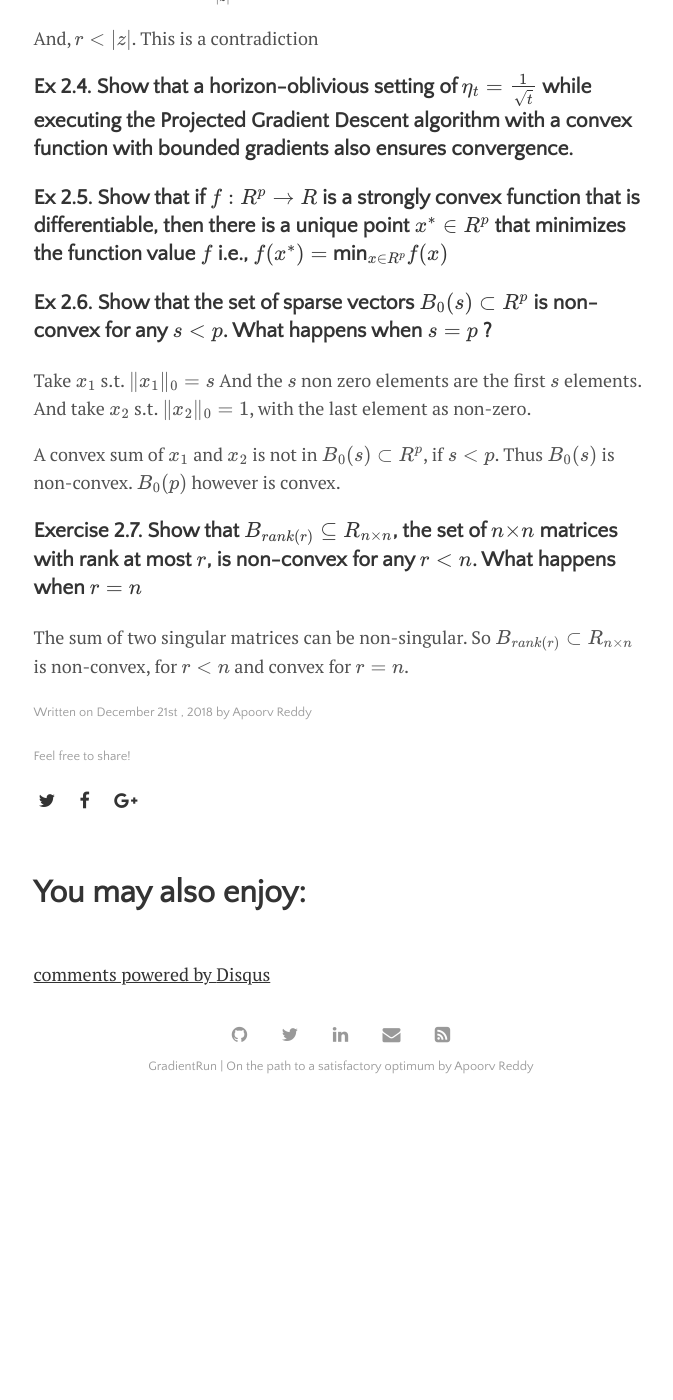
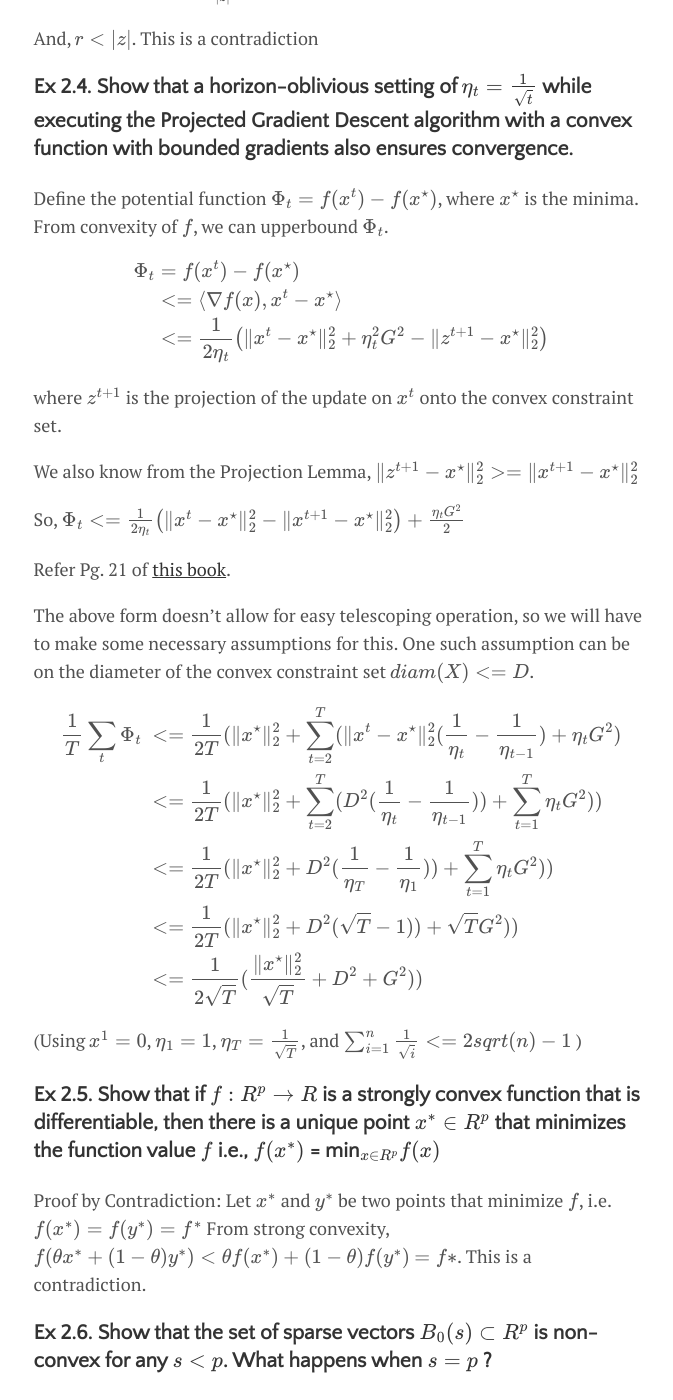
Before and after one commit to apoorvreddy/apoorvreddy.github.io, a Jekyll site: the page built from _posts/2018-22-12-ex-in-noncxopt.md, in a window 1280 px wide and 1400 px high, scrolled down 1438 px. Shown: the whole window, without its empty margins (299-972 px from the left). Built offline with Jekyll 4.4.1, drawn with Linux system fonts in a browser that asks for light colours; formulas are drawn with MathJax 3; comment, search, counter and statistics services are not loaded; before the commit the page ends 2550 px from its top, so only the background shows below that.

Commit message:
Fix contact details and update 1st post

```diff
--- a/_posts/2018-22-12-ex-in-noncxopt.md
+++ b/_posts/2018-22-12-ex-in-noncxopt.md
@@ -5,7 +5,7 @@ date:   2018-12-22 03:00:26 +0530
 categories: non-convex-optimization
 ---
 
-These are my solutions of chapter 2 exercises of this wonderful [primer on non-convex optimization.][PrateekJain-book]
+These are my solutions of chapter 2 exercises of this wonderful [primer on non-convex optimization.][PrateekJainBook]
 
 ### Ex 2.1: Show that strong smoothness does not imply convexity by constructing a nonconvex function $$ f: R^p \rightarrow R $$ that is 1-SS
 
@@ -53,9 +53,39 @@ And, $$ r \lt \lvert z \rvert $$. This is a contradiction
 ### Ex 2.4. Show that a horizon-oblivious setting of $$\eta_t = \frac{1}{\sqrt{t}} $$ while executing the Projected Gradient Descent algorithm with a convex function with bounded gradients also ensures convergence.
 
 
-### Ex 2.5. Show that if $$ f : R^p \rightarrow R $$ is a strongly convex function that is differentiable, then there is a unique point $$ x^* \in R^p $$ that minimizes the function value $$f$$ i.e., $$ f(x^*) = $$ min$$_{x \in R^p} f(x)$$
+Define the potential function $$ \Phi_t = f(x^t) - f(x^\star) $$, where $$x^\star$$ is the minima. From convexity of $$f$$, we can upperbound $$\Phi_t$$.
 
 
+\begin{align}
+\Phi_t &= f(x^t) - f(x^\star) \\\\
+&<= \langle \nabla f(x), x^t - x^\star \rangle \\\\ &<= \frac{1}{2\eta_t} \left( \Vert x^t - x^\star \Vert_2^2 + \eta_t^2G^2 - \Vert z^{t+1} - x^\star \Vert_2^2 \right)
+\end{align}
+
+where $$ z^{t+1} $$ is the projection of the update on $$x^t$$ onto the convex constraint set.
+
+We also know from the Projection Lemma, $$ \Vert z^{t+1} - x^\star \Vert_2^2 >= \Vert x^{t+1} - x^\star \Vert_2^2 $$
+
+So, $$ \Phi_t <= \frac{1}{2\eta_t} \left(\Vert x^{t} - x^\star \Vert_2^2 - \Vert x^{t+1} - x^\star \Vert_2^2 \right) + \frac{\eta_t G^2}{2}$$
+
+Refer Pg. 21 of [this book][PrateekJainBook].
+
+The above form doesn't allow for easy telescoping operation, so we will have to make some necessary assumptions for this. One such assumption can be on the diameter of the convex constraint set $$diam(X) <= D$$.
+
+\begin{align}
+\frac{1}{T}\sum_t \Phi_t \\\\
+&<= \frac{1}{2T}(\Vert x^\star \Vert_2^2 + \sum_{t=2}^{T} ( \Vert x^t - x^\star \Vert_2^2(\frac{1}{\eta_t} - \frac{1}{\eta_{t-1}}) + \eta_t G^2 ) \\\\ &<=  \frac{1}{2T}(\Vert x^\star \Vert_2^2 + \sum_{t=2}^{T} ( D^2(\frac{1}{\eta_t} - \frac{1}{\eta_{t-1}})) + \sum_{t=1}^T \eta_t G^2 )) \\\\ &<= \frac{1}{2T}(\Vert x^\star \Vert_2^2 + D^2(\frac{1}{\eta_T} - \frac{1}{\eta_{1}})) + \sum_{t=1}^T\eta_t G^2 )) \\\\ &<= \frac{1}{2T}(\Vert x^\star \Vert_2^2 + D^2(\sqrt{T} - 1)) + \sqrt{T}G^2 )) \\\\ &<= \frac{1}{2\sqrt{T}}(\frac{\Vert x^\star \Vert_2^2}{\sqrt{T}} + D^2 + G^2 ))
+\end{align}
+
+(Using $$x^1 = 0$$, $$ \eta_1 = 1$$, $$\eta_T = \frac{1}{\sqrt{T}} $$, and $$\sum_{i=1}^{n}\frac{1}{\sqrt{i}} <= 2sqrt(n) - 1 $$ )
+
+
+### Ex 2.5. Show that if $$ f : R^p \rightarrow R $$ is a strongly convex function that is differentiable, then there is a unique point $$ x^* \in R^p $$ that minimizes the function value $$f$$ i.e., $$ f (x^*)$$ = min$$_{x \in R^p} f(x)$$
+
+Proof by Contradiction:
+Let $$x^ *$$ and $$y^*$$ be two points that minimize $$f$$, i.e. $$ f(x^*) = f(y^*) = f^* $$
+From strong convexity, $$ f(\theta x^* + (1-\theta)y^*) < \theta f(x^*) + (1-\theta)f(y^*) $$
+$$ = f* $$.
+This is a contradiction.
 
 ### Ex 2.6. Show that the set of sparse vectors $$B_0(s) \subset R^p $$ is non-convex for any $$s < p$$. What happens when $$s = p$$ ?
 
```
Also changed, not shown: other parts of _posts/2018-22-12-ex-in-noncxopt.md (+1 -1 lines), menu/contact.md (+1 -1 lines).
